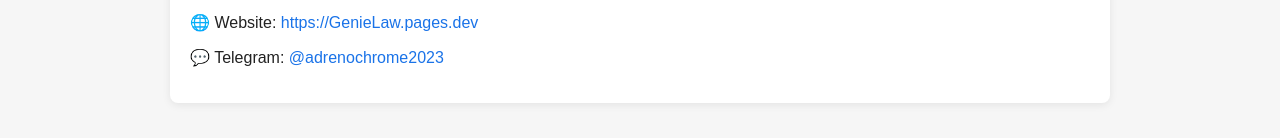
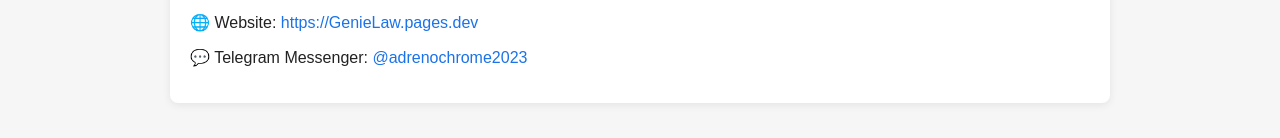
Before and after one commit to adrenochrome2023/GenieLaw-website, a plain HTML site: page index.html in a window 1280 px wide. Shown: the part 1148-1286 px from the top of the page. Drawn offline with Linux system fonts and the light colour scheme.

Commit message:
Update index.html
Telegram

```diff
--- a/index.html
+++ b/index.html
@@ -105,7 +105,7 @@
     <h2>Contact Us</h2>
     <p>📧 Email: <a href="mailto:contact@genielaw.com">contact@genielaw.com</a></p>
     <p>🌐 Website: <a href="https://GenieLaw.pages.dev">https://GenieLaw.pages.dev</a></p>
-    <p>💬 Telegram: <a href="https://t.me/adrenochrome2023">@adrenochrome2023</a></p>
+    <p>💬 Telegram Messenger: <a href="https://t.me/adrenochrome2023">@adrenochrome2023</a></p>
 </section>
 
 <footer>
```
